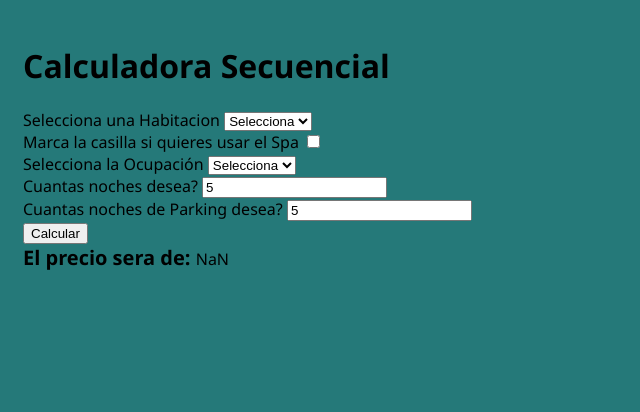
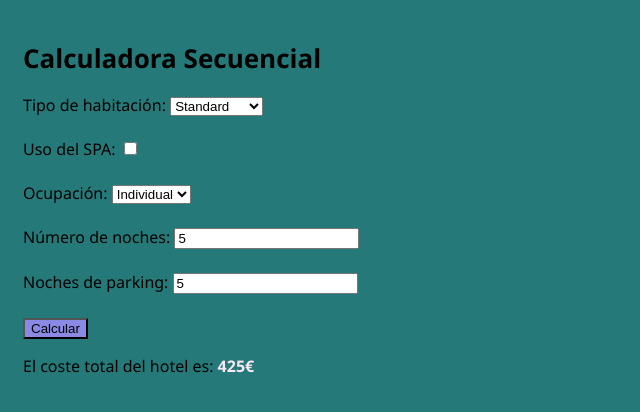
Before and after one commit to davidmartirio/BootCampJavascript, a plain HTML site: page Modulo_4_Extra/ReservasHotel/index.html in a window 1280 px wide. Both pictures are taken after typing "5", "5" into the empty fields and a click on the button "Calcular". Shown: the whole page, without its empty margins (0-640 px from the left). Drawn offline with Linux system fonts and the light colour scheme.

Commit message:
Modulo4 - ReservaHotel

```diff
--- a/Modulo_4_Extra/ReservasHotel/app.js
+++ b/Modulo_4_Extra/ReservasHotel/app.js
@@ -27,64 +27,61 @@
 
 //Ejercicio
 
-//variables
-    var habitaciones = {
-        habitaciónStandart : 100,
-        habitaciónJuniorSuite : 120,
-        habitaciónSuite : 150
-    };
-    var ocupaciones = {
-        ocupaciónIndividual : 0.75,
-        ocupaciónDoble : 1,
-        ocupaciónTriple : 1.25
-    };
-    var spa = 20;
-    var precioNocheParking = 10;
-    var numeroNoches = document.getElementById('noches').value
-    var numeroNochesParking = document.getElementById('nochesParking')
-    var calcular;
-    var ocupacion;
-    var resultado = 0;
-    var selectHabitacion;
-    var selectOcupacion;
+function CalcularPrecio() {
+    // Obtener valores del formulario
+    const tipoHabitación = document.getElementById('habitación').value;
+    const eligeSpa = document.getElementById('spa').checked;
+    const tipoCategoria = document.getElementById('categoria').value;
+    let numeroNoches = document.getElementById('noche').value;
+    const numeroParkingNoches = document.getElementById('nochesParking').value;
+
+    // Calcular tarifa por noche en función del tipo de habitación y uso del SPA
+    function calcularTarifaNoche(tipoHabitacion) {
+      let tarifaNoche;
+      switch (tipoHabitacion) {
+        case 'standard':
+          tarifaNoche = 100;
+          break;
+        case 'juniorSuite':
+          tarifaNoche = 120;
+          break;
+        case 'suite':
+          tarifaNoche = 150;
+          break;
+      }
+      return tarifaNoche;
+    }
+
+    function calcularTarifaSpa(eligeSpa, tarifaNoche) {
+      if (eligeSpa) {
+        tarifaNoche = tarifaNoche + 20;
+      }
+      return tarifaNoche;
+    }
+
+     function aplicarOcupacion(tipoCategoria, tarifaNoche) {
+      switch (tipoCategoria) {
+        case 'individual':
+          tarifaNoche = tarifaNoche * 0.75;
+          break;
+        case 'triple':
+          tarifaNoche = tarifaNoche * 1.25;
+          break;
+      }
+      return tarifaNoche;
+    }
+
+    // Calcular coste total
+    let tarifaNoche = calcularTarifaNoche(tipoHabitación);
+    tarifaNoche = calcularTarifaSpa(eligeSpa, tarifaNoche);
+    tarifaNoche = aplicarOcupacion(tipoCategoria, tarifaNoche);
 
 
-    function habitacionElegida(){
-        selectHabitacion = document.getElementById('selectHabitacion')
-        if(selectHabitacion.value == Selecciona){
-            selectHabitacion.value == habitaciones.habitaciónStandart;
-        }else if(selectHabitacion.value == Individual){
-            selectHabitacion.value == habitaciones.habitaciónJuniorSuite;
-        }else if(selectHabitacion.value == Individual){
-            selectHabitacion.value == habitaciones.habitaciónSuite;
-        }
-}
-    function spaElegido(){
-        if(document.getElementById('spaElegido').checked){
-            selectHabitacion = selectHabitacion + 20;
-        }else{
-            selectHabitacion = selectHabitacion;
-        }
+    const total = (tarifaNoche * numeroNoches) + (numeroParkingNoches * 10);
 
-    }
-
-    function ocupacionElegida(){
-        selectOcupacion = document.getElementById('selectOcupacion')
-        if(selectOcupacion.value == Selecciona){
-            selectOcupacion.value == ocupaciones.ocupaciónIndividual;
-        }else if(selectOcupacion.value == Individual){
-            selectOcupacion.value == ocupaciones.ocupaciónDoble;
-        }else if(selectOcupacion.value == Individual){
-            selectOcupacion.value == ocupaciones.ocupaciónTriple;
-        }
-    }
-
-    function resultado2(){
-        resultado = parseInt((selectHabitacion * selectOcupacion) * numeroNoches) + (10 * numeroNochesParking);
-        document.getElementById('resultado').innerText = resultado;
-    }
-
-
+    // Mostrar coste total
+    document.getElementById('Total').textContent = total + '€';
+  }
 
 // 5 noches x Hab. Estándar con SPA de uso individual + 2 noches de parking. En este caso la tarifa por noche sería:
 // (100€ noche + 20€ spa) al 75% por uso individual = 90€/noche x 5 noches = 450€ + (10€ parking x 2 noches) = 470€ TOTAL.
--- a/Modulo_4_Extra/ReservasHotel/index.html
+++ b/Modulo_4_Extra/ReservasHotel/index.html
@@ -10,29 +10,34 @@
 <h1>Calculadora Secuencial</h1>
 <body>
     <div id="contenedor">
-        <label for="text">Selecciona una Habitacion</label>
-        <select id="selectHabitacion">
-            <option value="Selecciona" id="Selecciona">Selecciona</option>
-            <option value="Standard" id="Standard">Standart</option>
-            <option value="Junior Suite" id="Junior">Junior</option>
-            <option value="Suite " id="Suite">Suite</option>
-        </select><br>
-        <label for="text">Marca la casilla si quieres usar el Spa</label>
-    <input type="checkbox" id="spaElegido"></input><br>
-    <label for="text">Selecciona la Ocupación</label>
-    <select id="selectOcupacion">
-        <option value="Selecciona" id="Selecciona">Selecciona</option>
-        <option value="Individual" id="Individual">Individual</option>
-        <option value="Doble" id="Doble">Doble</option>
-        <option value="Triple" id="Triple">Triple</option>
-    </select><br>
-    <label for="text">Cuantas noches desea?</label>
-    <input type="number" id="noches"></input><br>
-    <label for="text">Cuantas noches de Parking desea?</label>
-    <input type="number" id="nochesParking"></input> <br>
-    <button type="button" id="Calcular" onclick="resultado2()">Calcular</button><br>
-    <label for="Numero" class="Numero">El precio sera de: </label>
-    <span id="resultado"></span>
+        <form>
+            <label for="habitación">Tipo de habitación:</label>
+            <select id="habitación">
+              <option value="standard">Standard</option>
+              <option value="juniorSuite">Junior Suite</option>
+              <option value="suite">Suite</option>
+            </select><br><br>
+
+            <label for="spa">Uso del SPA:</label>
+            <input type="checkbox" id="spa"><br><br>
+
+            <label for="categoria">Ocupación:</label>
+            <select id="categoria">
+              <option value="individual">Individual</option>
+              <option value="double">Doble</option>
+              <option value="triple">Triple</option>
+            </select><br><br>
+
+            <label for="noche">Número de noches:</label>
+            <input type="number" id="noche"><br><br>
+
+            <label for="nochesParking">Noches de parking:</label>
+            <input type="number" id="nochesParking"><br><br>
+
+            <button type="button" onclick="CalcularPrecio()">Calcular</button>
+          </form>
+
+          <p>El coste total del hotel es: <span id="Total"></span></p>
     <div>
         <script src="app.js"></script>
     </div>
--- a/Modulo_4_Extra/ReservasHotel/style.css
+++ b/Modulo_4_Extra/ReservasHotel/style.css
@@ -1,35 +1,16 @@
-.Numero {
-  margin-bottom: 10px;
-  font-size: 20px;
-  font-weight: 600;
-}
-.NumeroInput {
-  width: 20%;
-  font-size: 25px;
-  font-weight: 700;
-  color: rgb(241, 23, 23);
-}
-
-.Resultado {
-  font-size: 20px;
-  font-weight: 600;
-}
-.ResultadoInput {
-  width: 65%;
-  margin-left: 5px;
-  font-size: 18px;
-  font-weight: 600;
-  color: rgb(241, 23, 23);
-}
-#contenedor{
-    display: inline-block;
-}
-.button {
-  margin-top: 15px;
-  font-size: 20px;
-}
 body {
   padding: 15px;
   background-color: rgb(37, 121, 121);
   font-family: "Segoe UI", Tahoma, Geneva, Verdana, sans-serif;
 }
+
+button{
+  background-color: rgb(138, 138, 228);
+}
+#Total{
+  color: rgb(248, 232, 243);
+  font-weight: bold;
+}
+h1{
+  font-size: 26px;
+}
```
